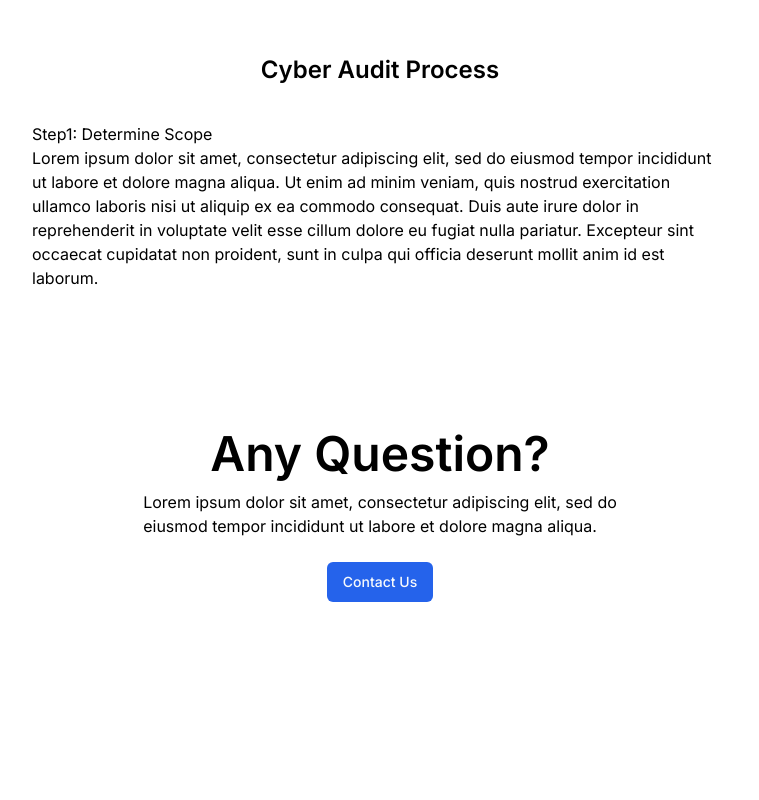
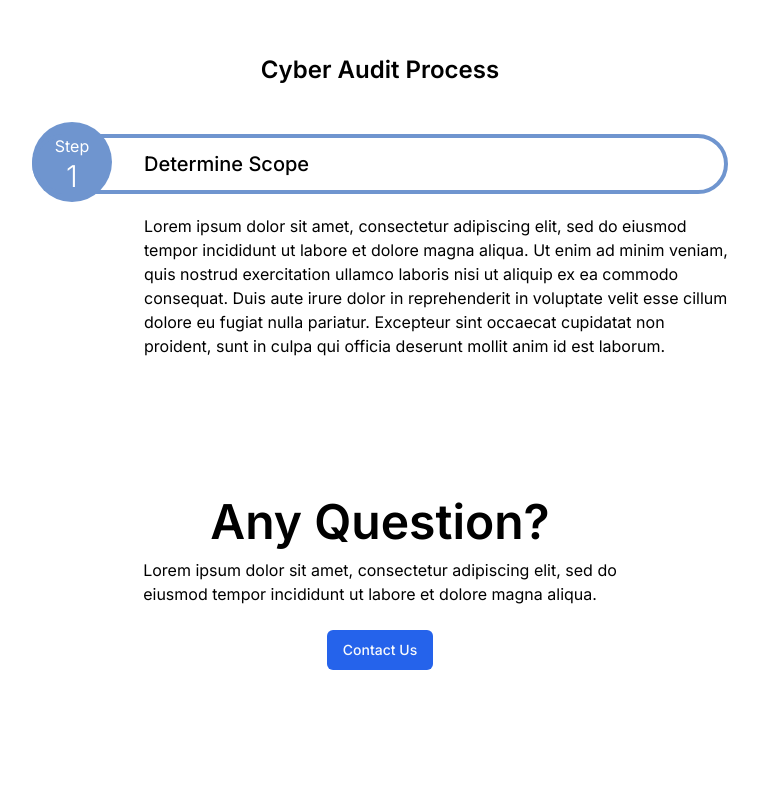
Before and after one commit to shaheensystems/smahhWebtaz, a Next.js app: page /services in a window 1280 px wide. Shown: the part 1000-1800 px from the top of the page, without its empty margins (260-1019 px from the left). Built offline with nearby package versions, Linux system fonts and the light colour scheme.

Commit message:
add services page

```diff
--- /dev/null
+++ b/components/AnyQuestion.tsx
@@ -0,0 +1,14 @@
+import React from 'react'
+import { Button } from './ui/button'
+
+const AnyQuestion = () => {
+  return (
+    <div className="flex flex-col max-w-[1366px] py-32 w-full items-center gap-3">
+      <h2 className='text-5xl font-semibold leading-none'>Any Question?</h2>
+      <p className='pb-3'>Lorem ipsum dolor sit amet, consectetur adipiscing elit, sed do <br />eiusmod tempor incididunt ut labore et dolore magna aliqua.</p>
+      <Button>Contact Us</Button>
+    </div>
+  )
+}
+
+export default AnyQuestion
--- a/components/PageMainContent.tsx
+++ b/components/PageMainContent.tsx
@@ -1,7 +1,7 @@
 import React from 'react'
 import Image from 'next/image'
 import { Separator } from './ui/separator'
-import { Button } from './ui/button'
+import AnyQuestion from './AnyQuestion'
 
 const PageMainContent = () => {
   return (
@@ -26,19 +26,20 @@ const PageMainContent = () => {
       </div>
       <div className='flex flex-col items-center px-5 py-20 gap-3'>
         <h3 className='text-2xl font-semibold pb-6'>Cyber Audit Process</h3>
-        <div className='w-3/5'>
-          <h4>Step1: Determine Scope</h4>
-          <p>Lorem ipsum dolor sit amet, consectetur adipiscing elit, sed do eiusmod tempor incididunt ut labore et dolore magna aliqua.
+        <div className='w-3/5 max-w-[1200px] relative'>
+          <div className='w-20 h-20 bg-midnight-300 rounded-full'>
+            <p className='text-white text-center pt-3'>Step</p>
+            <p className='text-white text-3xl text-center font-light'>1</p>
+          </div>
+          <div className='w-full border-4 border-midnight-300 rounded-full p-3 absolute top-3'>
+            <h4 className='text-xl font-medium pl-24'> Determine Scope</h4>
+          </div>
+          <p className='pl-28 pt-3'>Lorem ipsum dolor sit amet, consectetur adipiscing elit, sed do eiusmod tempor incididunt ut labore et dolore magna aliqua.
             Ut enim ad minim veniam, quis nostrud exercitation ullamco laboris nisi ut aliquip ex ea commodo consequat.
             Duis aute irure dolor in reprehenderit in voluptate velit esse cillum dolore eu fugiat nulla pariatur.
             Excepteur sint occaecat cupidatat non proident, sunt in culpa qui officia deserunt mollit anim id est laborum.</p>
         </div>
-
-        <div className="flex flex-col max-w-[1366px] py-32 w-full items-center gap-3">
-          <h2 className='text-5xl font-semibold leading-none'>Any Question?</h2>
-          <p className='pb-3'>Lorem ipsum dolor sit amet, consectetur adipiscing elit, sed do <br />eiusmod tempor incididunt ut labore et dolore magna aliqua.</p>
-          <Button>Contact Us</Button>
-        </div>
+        <AnyQuestion />
       </div>
     </div>
   )
```
